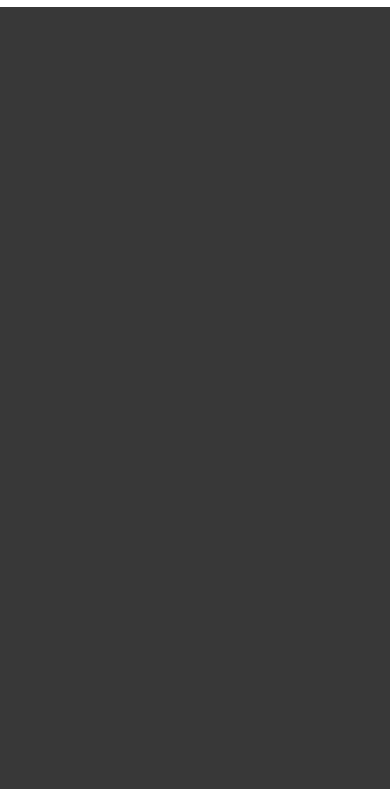
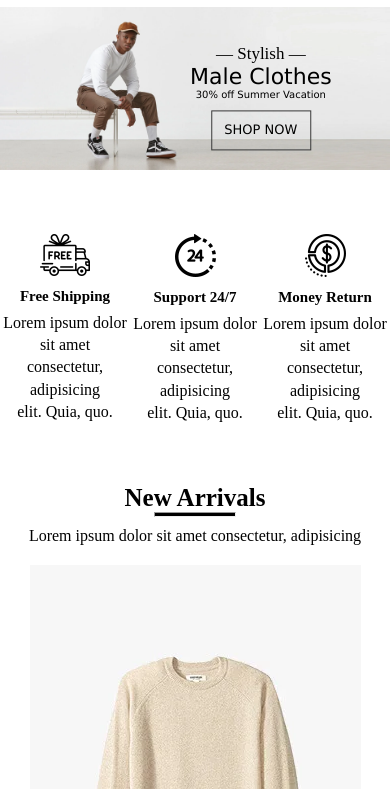
Before and after one commit to PinkieJasmine/E-COMMERCE, a plain HTML site: page index.htm in a window 390 px wide. Shown: the part 55-844 px from the top of the page. Drawn offline with Linux system fonts and the light colour scheme.

Commit message:
made a few changes

```diff
--- a/index.css
+++ b/index.css
@@ -32,7 +32,7 @@ nav a{
     text-decoration: none;
     color: black;
 }
-.navigation-card {
+#navigation-card {
     width: fit-content;
     height: fit-content;
     display: flex;
@@ -40,7 +40,7 @@ nav a{
     justify-content: center;
     gap: 10px;
 }
-.tab{
+#tab{
     cursor: pointer;
     display: flex;
     align-items: center;
@@ -87,24 +87,18 @@ nav a{
 }
 
 /* BODY */
-.cont{
-    width: 100%;
-    height: 100vh;
-    background-color: #383838;
-}
 .one::before{
     content: '\2015';
 }
 .one::after{
     content: '\2015';
 }
-
 .text{
     position: absolute;
-    top: 14%;
+    top: 12%;
     left: 52%;
     text-align: center;
-    /* transform: translate(-50%, -50%); */
+    transform: translate(-10%, -10%);
 }
 .one{
     font-size: 25px;
@@ -120,6 +114,10 @@ nav a{
     font-size: 20px;
 }
 .btn{
+    box-shadow: inset 0 0 0 0 #A749FF;
+    -webkit-transition: ease-out 0.5s;
+    -moz-transition: ease-out 0.5s;
+    transition: ease-out 0.5s;
     background-color: transparent;
     border: 1px solid #383838;
     margin-top: 20px;
@@ -129,7 +127,7 @@ nav a{
     font-size: 20px;
 }
 .btn:hover{
-    background-color: #A749FF;
+    box-shadow: inset 400px 0 0 0 #A749FF;
     border: 1px solid #F37373;
 }
 
@@ -214,6 +212,13 @@ del{
     nav h2{
         font-size: 25px;
     }
+    /* .text{
+        position: absolute;
+        top: 10%;
+        left: 52%;
+        text-align: center;
+        transform: translate(-10%, -50%);
+    } */
 }
 @media screen and (max-width: 768px){
     ul li{
@@ -225,15 +230,12 @@ del{
     .toggle_btn span{
         display: flex;
     }
-    .cont{
-        background-color: #383838;
-        width: 100%;
-        height: 100vh;
-    }
     .text{
         position: absolute;
-        top: 12%;
+        top: 13%;
         left: 52%;
+        text-align: center;
+        transform: translate(-9%, -10%);
     }
     .one{
         font-size: 17px;
@@ -258,10 +260,10 @@ del{
         font-size: 12px;
     }
 }
-/* @media screen and (min-width: 1200px){
+@media screen and (min-width: 1200px){
     .text{
         position: absolute;
         top: 40%;
         left: 52%;
     }
-} */
+}
--- a/index.htm
+++ b/index.htm
@@ -16,8 +16,8 @@
             <li><a href="#">PAGES</a></li>
             <li><a href="#">BLOG</a></li>
         </ul>
-        <div class="navigation-card">
-            <a href="#" class="tab">
+        <div id="navigation-card">
+            <a href="#" id="tab">
             <svg
                 width="101"
                 height="114"
@@ -43,7 +43,7 @@
                 ></line>
             </svg>
             </a>
-            <a href="#" class="tab">
+            <a href="#" id="tab">
             <svg
                 width="104"
                 height="100"
@@ -94,7 +94,7 @@
                 </defs>
             </svg>
             </a>
-            <a href="#" class="tab">
+            <a href="#" id="tab">
             <svg
                 class="svgIcon"
                 viewBox="0 0 104 100"
@@ -122,19 +122,19 @@
         <li><a href="#">BLOG</a></li>
     </div>
 
-    <div class="container">
+    <div id="container">
         <div class="cont">
-            <!-- <img class="man" src="images/man.jpg" alt="man"> -->
+            <img class="man" class="img-fluid" src="images/man.jpg" alt="man" width="100%">
         </div>
-        <!-- <div class="text">
+        <div class="text">
             <h2 class="one"> Stylish </h2>
             <h1 class="two">Male Clothes</h1>
             <p class="three">30% off Summer Vacation</p>
             <button class="btn">SHOP NOW</button>
-        </div> -->
+        </div>
     </div>
 
-    <!-- <div class="middle">
+    <div class="middle">
         <div class="first">
             <div class="img"><img src="images/van.webp" alt="van"></div>
             <div class="text2">
@@ -159,9 +159,9 @@
                 consectetur, adipisicing <br> elit. Quia, quo.</p>
             </div>
         </div>
-    </div> -->
+    </div>
 
-    <!-- <div class="section">
+    <div class="section">
         <div class="head">
             <h2>New Arrivals</h2>
             <hr>
@@ -219,7 +219,7 @@
                 <p class="price">$50.00</p>
             </div>
         </div>
-    </div> -->
+    </div>
 
 <script src="index.js"></script>
 </body>
```
